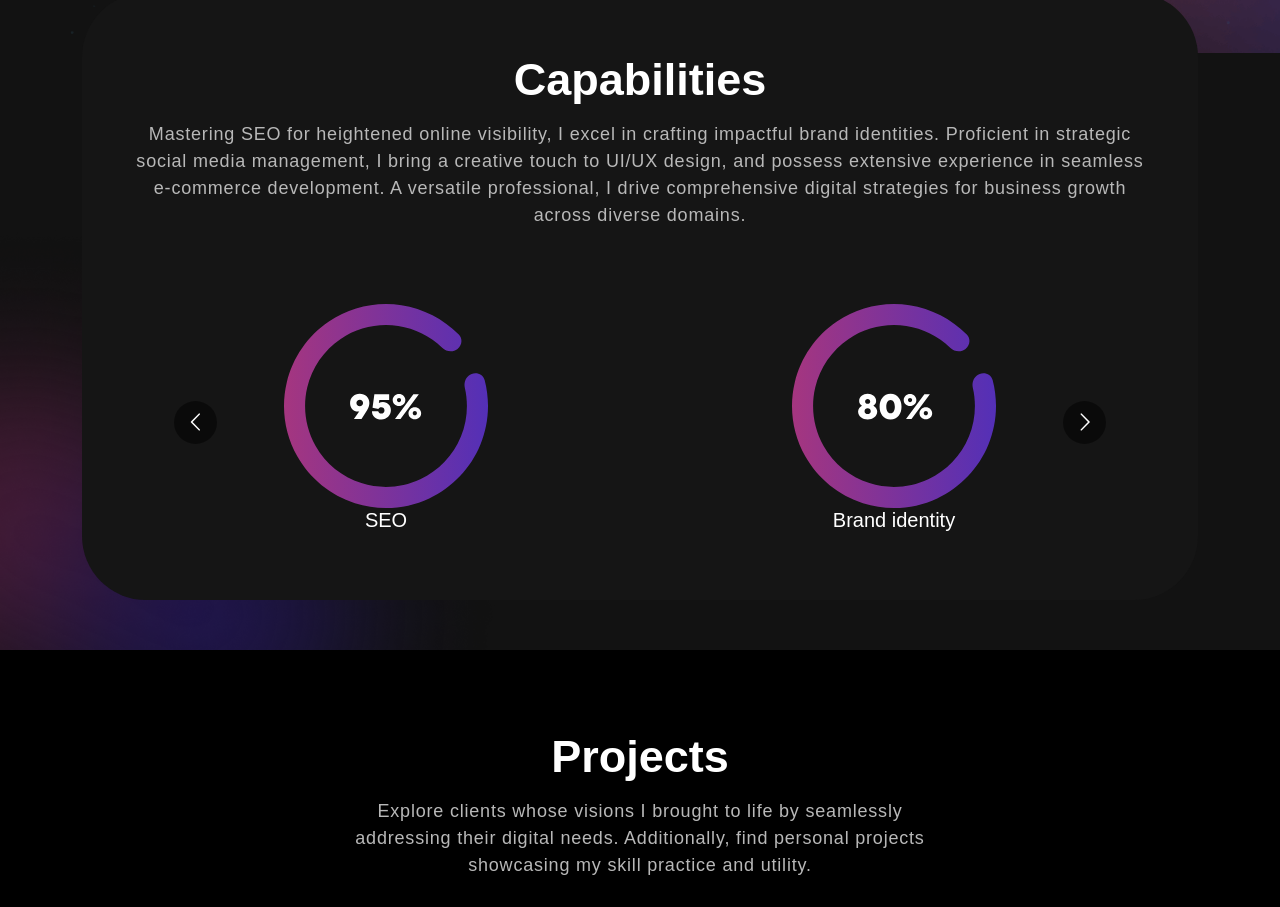
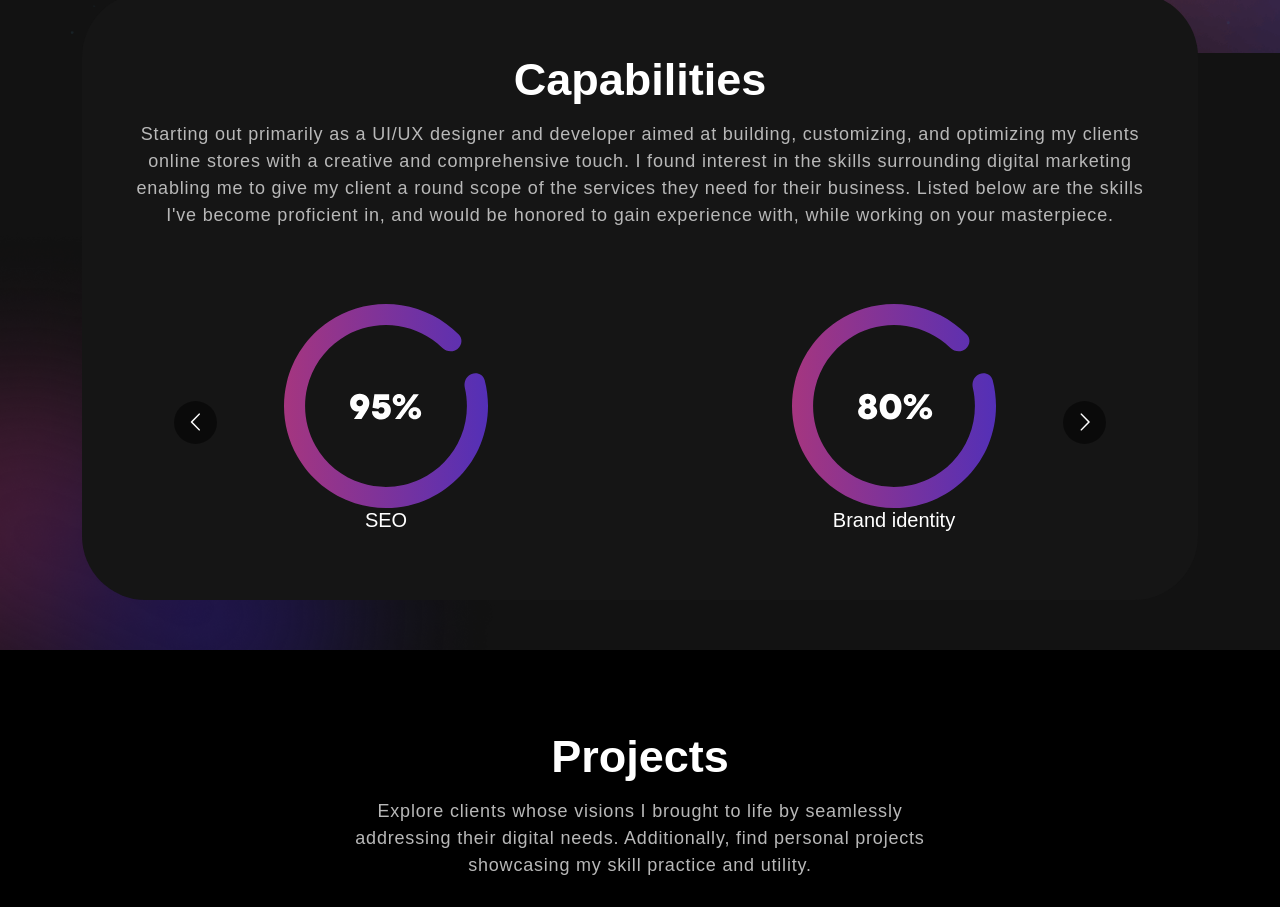
Before and after one commit to JoanMilano/Portfolio-Project, a React (Create React App) app: page / in a window 1280 px wide. Shown: the part 921-1828 px from the top of the page. Built offline with nearby package versions, Linux system fonts and the light colour scheme.

Commit message:
Update Skills.js

```diff
--- a/src/components/Skills.js
+++ b/src/components/Skills.js
@@ -18,11 +18,11 @@ export const Skills =  () => {
           items: 3
         },
         tablet: {
-          breakpoint: { max: 1024, min: 464 },
+          breakpoint: { max: 1024, min: 768 },
           items: 2
         },
         mobile: {
-          breakpoint: { max: 464, min: 0 },
+          breakpoint: { max: 768, min: 0 },
           items: 1
         }
       };
@@ -34,8 +34,7 @@ export const Skills =  () => {
            <Col>
             <div className='skill-bx'>
               <h2>Capabilities</h2>
-               <p>
-Mastering SEO for heightened online visibility, I excel in crafting impactful brand identities. Proficient in strategic social media management, I bring a creative touch to UI/UX design, and possess extensive experience in seamless e-commerce development. A versatile professional, I drive comprehensive digital strategies for business growth across diverse domains.</p>
+               <p>Starting out primarily as a UI/UX designer and developer aimed at building, customizing, and optimizing my clients online stores with a creative and comprehensive touch. I found interest in the skills surrounding digital marketing enabling me to give my client a round scope of the services they need for their business. Listed below are the skills I've become proficient in, and would be honored to gain experience with, while working on your masterpiece.</p>
                <Carousel responsive={responsive} infinite={true} className='skills-slider'>
                 <div className='item'>
                     <img src={meter1} alt='Image' />
@@ -55,7 +54,7 @@ Mastering SEO for heightened online visibility, I excel in crafting impactful br
                 </div>
                 <div className='item'>
                     <img src={meter1} alt='Image' />
-                    <h5>e-commerce</h5>
+                    <h5>E-Commerce</h5>
                 </div>
                </Carousel>
                </div>
```
